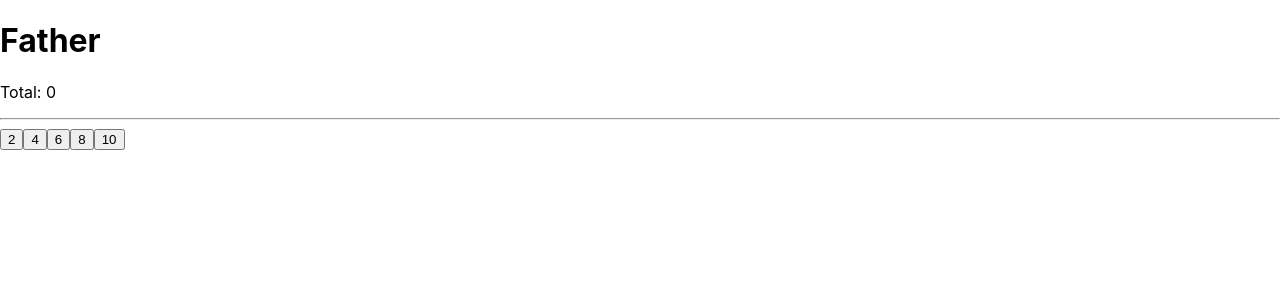
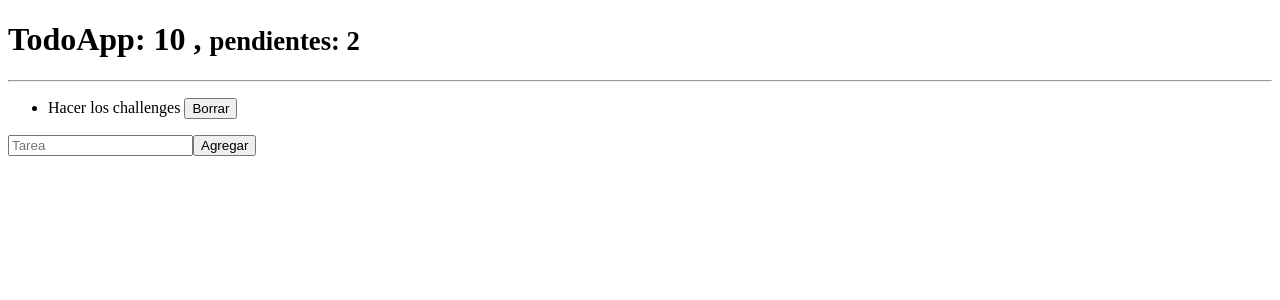
Before and after one commit to LauraSofiaEnriquezRomero/CHALLENGES, a React (Create React App) app in the folder challenges/: page / in a window 1280 px wide. Shown: the top 300 px of the page. Built offline with nearby package versions, Linux system fonts and the light colour scheme.

Commit message:
challenge 9

```diff
--- /dev/null
+++ b/challenges/src/App.jsx
@@ -0,0 +1,9 @@
+import { TodoApp } from "./components/TodoApp";
+
+export default function App() {
+  return (
+    <div className="App">
+      <TodoApp />
+    </div>
+  );
+}
--- a/challenges/src/components/Father.jsx
+++ /dev/null
@@ -1,31 +0,0 @@
-import React, {useState, useCallback} from "react";
-import { Son } from './Son'
-
-export const Father = () => {
-    const list = [2, 4, 6, 8, 10]
-    const [valor, setValor] = useState(0)
-
-    const increment =  useCallback (( num ) => {
-        console.log("Calling a set counter", num )
-        setValor( (valor) => valor + num )
-    }, [],
-    )
-    return (
-        <div>
-            <h1> Father </h1>
-            <p> Total: {valor} </p>
-            <hr/>
-            {
-                list.map( (n, idx) => {
-                    return (
-                        <Son
-                        key={ idx }
-                        numero={ n }
-                        increment={ increment }
-                        />
-                    )
-                })
-            }
-        </div>
-    )
-}
--- a/challenges/src/components/Son.jsx
+++ /dev/null
@@ -1,12 +0,0 @@
-import React, { memo } from "react";
-
-export const Son = memo(
-    ({ numero, increment }) => {
-        console.log('again reloaded... ');
-        return (
-            <button className="btn" onClick={() => { increment(numero) }}>
-                {numero}
-            </button>
-        )
-    }
-)
--- /dev/null
+++ b/challenges/src/components/TodoAdd.jsx
@@ -0,0 +1,32 @@
+import { useState } from "react";
+
+export const TodoAdd = ({ onNewTodo }) => {
+  const [value, setValue] = useState("");
+
+  const onWrite = (e) => {
+    setValue(e.target.value);
+  };
+
+  const onFormSubmit = (event) => {
+    event.preventDefault();
+    const newTodo = {
+      id: new Date().getTime(),
+      description: value,
+      done: false
+    };
+    onNewTodo(newTodo);
+  };
+  return (
+    <form onSubmit={(event) => onFormSubmit(event)}>
+      <input
+        type="text"
+        placeholder="Tarea"
+        className="form-control"
+        onChange={(event) => onWrite(event)}
+      />
+      <button type="submit" className="btn btn-outline-primary mt-1">
+        Agregar
+      </button>
+    </form>
+  );
+};
--- /dev/null
+++ b/challenges/src/components/TodoApp.jsx
@@ -0,0 +1,35 @@
+import React, { useReducer } from "react";
+import { TodoAdd } from "./TodoAdd";
+import { TodoList } from "./TodoList";
+import { TodoReducer } from "./TodoReducer";
+
+const initialState = [
+  {
+    id: new Date().getTime(),
+    description: "Hacer los challenges",
+    done: false
+  }
+];
+export const TodoApp = () => {
+  const [todos, dispach] = useReducer(TodoReducer, initialState);
+  const handleNewTodo = (todo) => {
+    const action = {
+      type: "[TODO] ADD TODO",
+      payload: todo
+    };
+    dispach(action);
+  };
+  return (
+    <>
+      <h1> TodoApp: 10 , <small> pendientes: 2</small> </h1>
+      <hr />
+      <div className="row">
+        <div className="col-7"></div>
+        <TodoList todos={todos} />
+      </div>
+      <div className="col-5">
+        <TodoAdd onNewTodo={handleNewTodo} />
+      </div>
+    </>
+  );
+};
--- /dev/null
+++ b/challenges/src/components/TodoItem.jsx
@@ -0,0 +1,8 @@
+export const TodoItem = ({ todo }) => {
+  return (
+    <li className="list-group-item d-flex justify-content-between">
+      <span className="align-self-center"> {todo.description} </span>
+      <button className="btn btn-danger"> Borrar </button>
+    </li>
+  );
+};
--- /dev/null
+++ b/challenges/src/components/TodoList.jsx
@@ -0,0 +1,11 @@
+import { TodoItem } from "./TodoItem";
+
+export const TodoList = ({ todos = [] }) => {
+  return (
+    <ul className="list-group">
+      {todos.map((todo, key) => {
+        return <TodoItem key={key} todo={todo} />;
+      })}
+    </ul>
+  );
+};
--- /dev/null
+++ b/challenges/src/components/TodoReducer.jsx
@@ -0,0 +1,8 @@
+export const TodoReducer = (initialState = [], action) => {
+  switch (action.type) {
+    case "[TODO] ADD TODO":
+      return [...initialState, action.payload];
+    default:
+      return initialState;
+  }
+};
--- /dev/null
+++ b/challenges/src/context/UserContext.jsx
@@ -0,0 +1,3 @@
+import { createContext } from "react";
+
+export const UserContext = createContext();
--- a/challenges/src/index.js
+++ b/challenges/src/index.js
@@ -1,17 +1,8 @@
-import React from 'react';
-import ReactDOM from 'react-dom/client';
-import './index.css';
-import reportWebVitals from './reportWebVitals';
-import { Father } from './components/Father';
+import { createRoot } from "react-dom/client";
 
-const root = ReactDOM.createRoot(document.getElementById('root'));
-root.render(
-  <React.StrictMode>
-    <Father />
-  </React.StrictMode>
-);
+import App from "./App";
 
-// If you want to start measuring performance in your app, pass a function
-// to log results (for example: reportWebVitals(console.log))
-// or send to an analytics endpoint. Learn more: https://bit.ly/CRA-vitals
-reportWebVitals();
+const rootElement = document.getElementById("root");
+const root = createRoot(rootElement);
+
+root.render(<App />);
```
Also changed, not shown: challenges/src/App.js (deleted, +0 -25 lines), challenges/src/context/UserProvider.jsx (added, +14 -0 lines).
